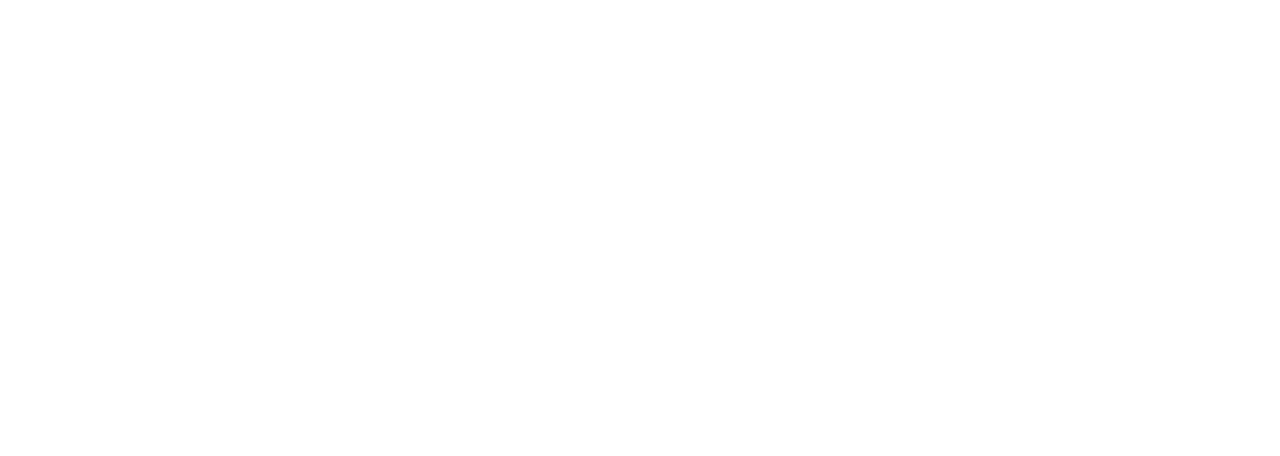
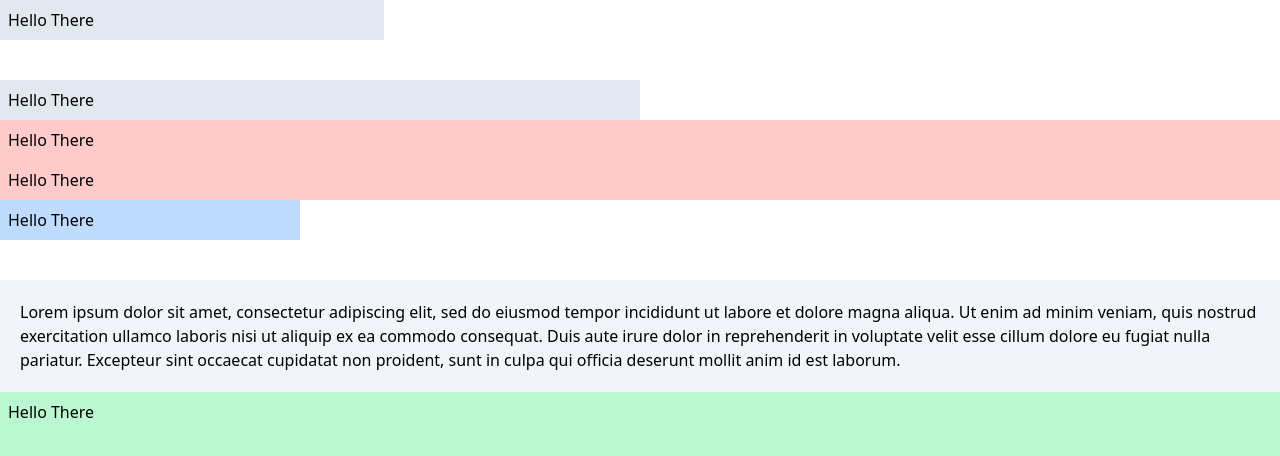
Before and after one commit to ericknamukolo/tailwind-101, a plain HTML site: page 05-sizing/index.html in a window 1280 px wide. Drawn offline with nearby package versions, Linux system fonts and the light colour scheme.

Commit message:
sizing 101

```diff
--- a/05-sizing/index.html
+++ b/05-sizing/index.html
@@ -9,23 +9,23 @@
   </head>
   <body>
     <!-- Width -->
-
+<div class="bg-slate-200 text-black w-96 p-2">Hello There</div>
     <!-- Percentages -->
-
+<div class="bg-slate-200 text-black w-[50%] p-2 mt-10">Hello There</div>
     <!-- Width of the viewport -->
-
+<div class="bg-red-200 text-black w-screen p-2">Hello There</div>
     <!-- 100% of container -->
-
+<div class="bg-red-200 text-black w-full p-2">Hello There</div>
     <!-- min/max content -->
 
     <!-- Arbitrary width -->
-
+<div class="bg-blue-200 text-black w-[300px] p-2">Hello There</div>
     <!-- Max Width -->
-
+<div class="bg-slate-100 text-black max-w-full p-5 mt-10 mx-auto">Lorem ipsum dolor sit amet, consectetur adipiscing elit, sed do eiusmod tempor incididunt ut labore et dolore magna aliqua. Ut enim ad minim veniam, quis nostrud exercitation ullamco laboris nisi ut aliquip ex ea commodo consequat. Duis aute irure dolor in reprehenderit in voluptate velit esse cillum dolore eu fugiat nulla pariatur. Excepteur sint occaecat cupidatat non proident, sunt in culpa qui officia deserunt mollit anim id est laborum.</div>
     <!-- Height (Most of the same options as widths) -->
 
     <!-- Min Height -->
-
+<div class="bg-green-200 text-black h-screen p-2">Hello There</div>
     <!-- Max Height -->
 
     <!-- Full screen height -->
```
